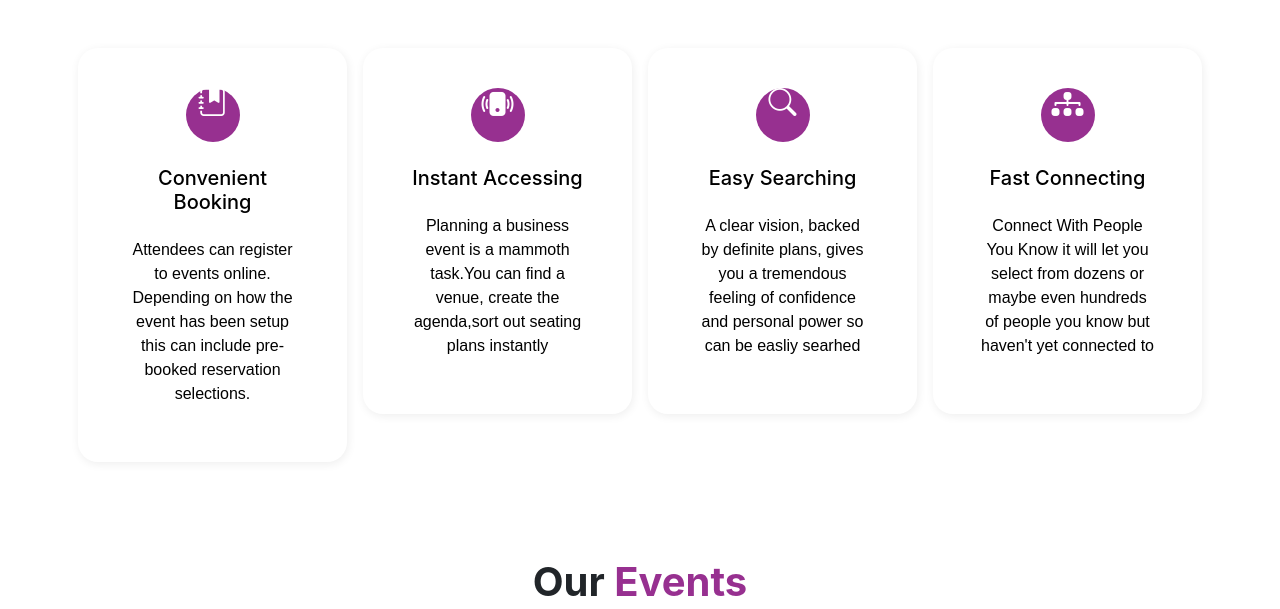
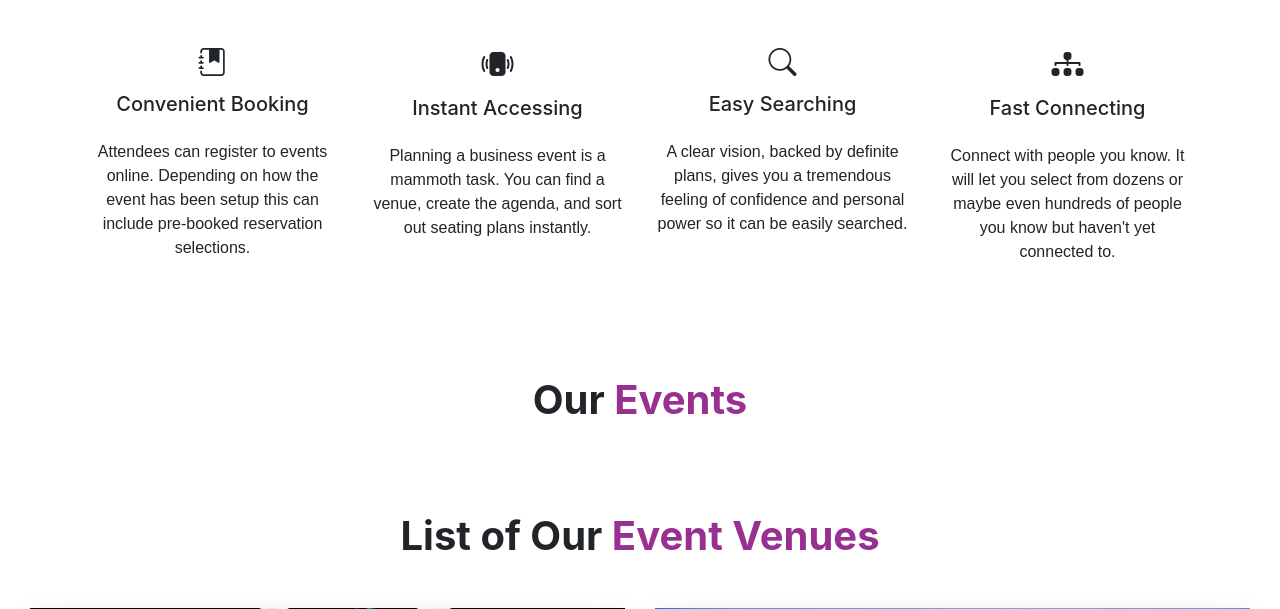
Before and after one commit to Ade0luwa/Waterloo_Team_1_S_24, a PHP site: page /Waterloo_Team_1_S_24/ in a window 1280 px wide. Shown: the part 922-1531 px from the top of the page. Run offline with PHP 8.4, Linux system fonts and the light colour scheme; data comes from the database, SQL or seed files in the repository; both versions use the stored data as it was after the commit; some libraries are stand-ins or nearby versions.

Commit message:
Added changes requested by Edikan

```diff
--- a/home.php
+++ b/home.php
@@ -80,38 +80,37 @@ include 'admin/db_connect.php';
     <div class="container">
         <div class="row mb-5 g-0">
             <div class="col-md-3 text-center py-5 px-2">
-                        <a href="#" class="service">
+                <div class="service">
                     <i class="bi bi-journal-bookmark-fill h3"></i>
                     <h5 class="mt-3">Convenient Booking</h5>
                     <p class="mt-4 mx-2">Attendees can register to events online.
                         Depending on how the event has been setup this can include pre-booked
                         reservation selections.</p>
-                        </a>
+                </div>
             </div>
             <div class="col-md-3 text-center py-5 px-2">
-                        <a href="#" class="service">
+                <div class="service">
                     <i class="bi bi-phone-vibrate-fill h2"></i>
                     <h5 class="mt-3">Instant Accessing</h5>
-                            <p class="mt-4 mx-2">Planning a business event is a mammoth task.You can find a venue,
-                                                 create the agenda,sort out seating plans instantly</p>
-                        </a>
+                    <p class="mt-4 mx-2">Planning a business event is a mammoth task. You can find a venue,
+                                         create the agenda, and sort out seating plans instantly.</p>
+                </div>
             </div>
             <div class="col-md-3 text-center py-5 px-2">
-                        <a href="#" class="service">
+                <div class="service">
                     <i class="bi bi-search h3"></i>
                     <h5 class="mt-3">Easy Searching</h5>
                     <p class="mt-4 mx-2">A clear vision, backed by definite plans, gives you a tremendous
-                                                 feeling of confidence and personal power so can be easliy searhed</p>
-                        </a>
+                                         feeling of confidence and personal power so it can be easily searched.</p>
+                </div>
             </div>
             <div class="col-md-3 text-center py-5 px-2">
-                        <a href="#" class="service">
+                <div class="service">
                     <i class="bi bi-diagram-3-fill h2"></i>
                     <h5 class="mt-3">Fast Connecting</h5>
-                            <p class="mt-4 mx-2">Connect With People You Know
-                            it will let you select from dozens or maybe even hundreds
-                             of people you know but haven't yet connected to</p>
-                        </a>
+                    <p class="mt-4 mx-2">Connect with people you know. It will let you select from dozens or maybe even hundreds
+                                         of people you know but haven't yet connected to.</p>
+                </div>
             </div>
         </div>
     </div>
@@ -281,10 +280,6 @@ include 'admin/db_connect.php';
             </div>
         </section>
 
-         <!-- our team section -->
-
-
-
 <script>
      $('.read_more').click(function(){
          location.href = "index.php?page=view_event&id="+$(this).attr('data-id')
```
Also changed, not shown: admin/booking.php (+22 -26 lines), admin/manage_booking.php (+13 -14 lines), database/eventdb.sql (+13 -10 lines), venue.php (+1 -7 lines). Lines whose indentation alone changed are shown as unchanged.
